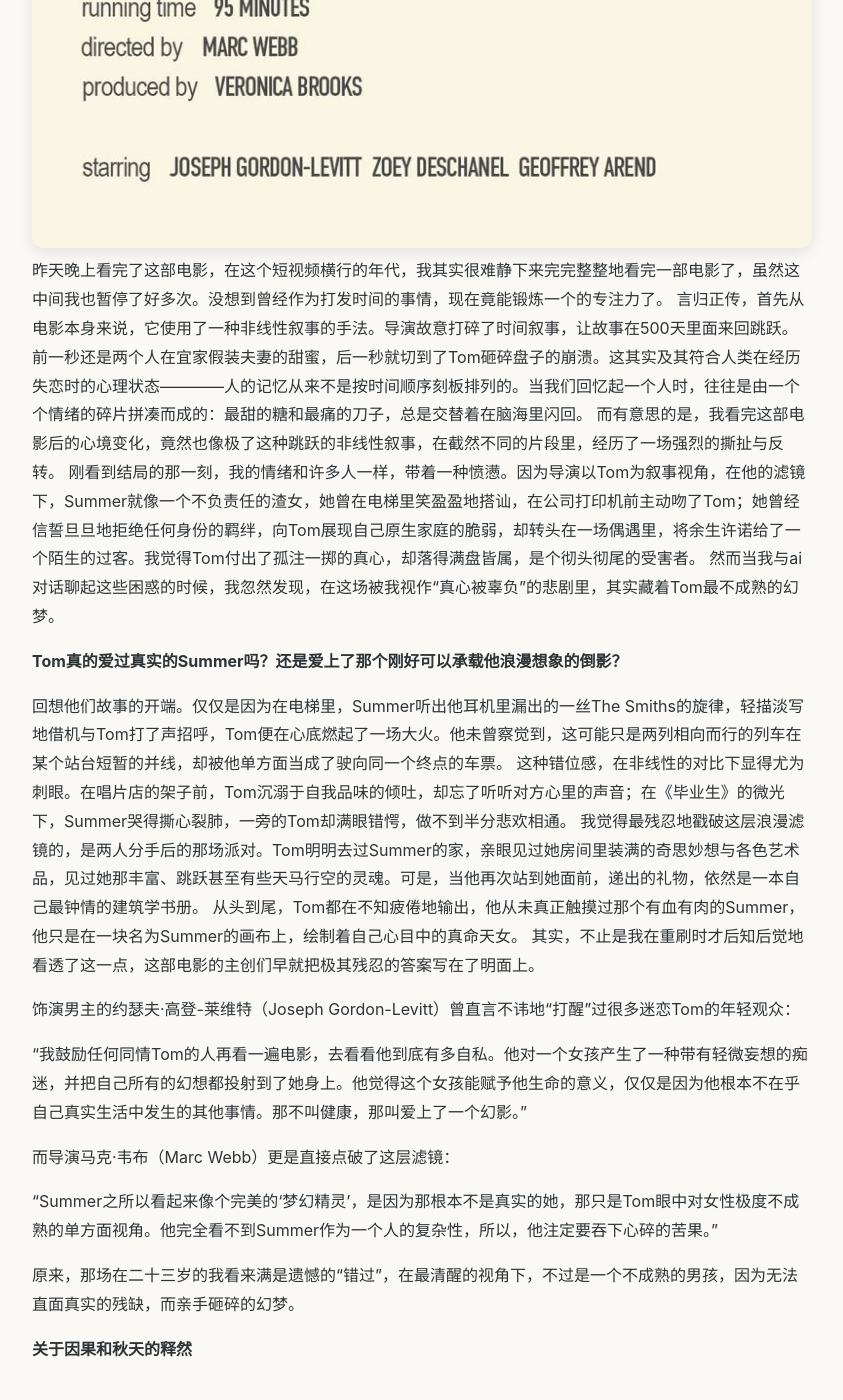
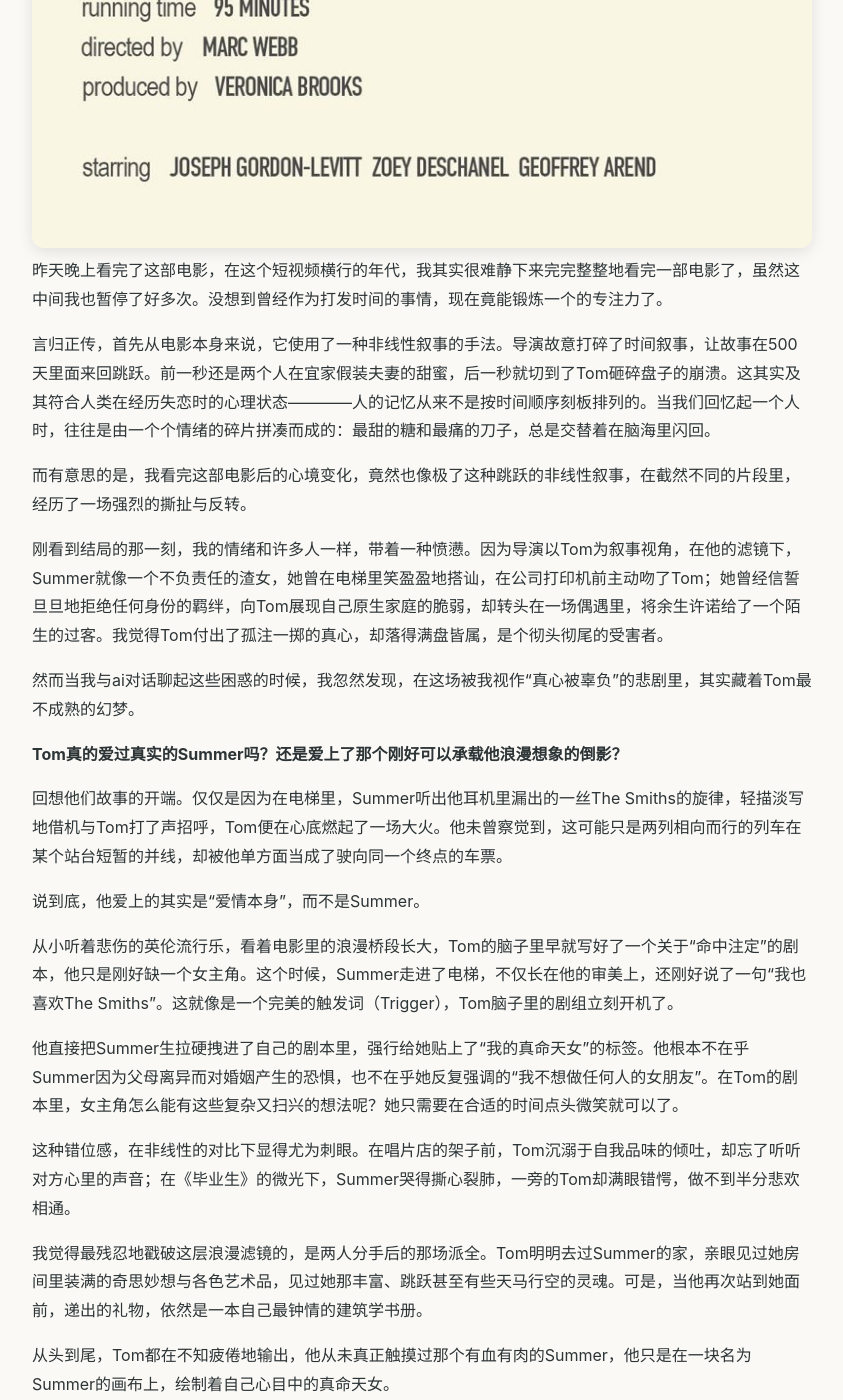
Before and after one commit to jayzzzzmp-commits/jayzzzzmp-commits.github.io, a Jekyll site: the page built from _posts/2026-03-31-影评一则.md, in a window 1280 px wide and 1400 px high, scrolled down 1112 px. Shown: the whole window, without its empty margins (218-1061 px from the left). Built offline with Jekyll 4.4.1, drawn with Linux system fonts in a browser that asks for light colours; some of the changed text lies outside the part shown.

Commit message:
Update 2026-03-31-影评一则.md

```diff
--- a/_posts/2026-03-31-影评一则.md
+++ b/_posts/2026-03-31-影评一则.md
@@ -9,18 +9,38 @@
 ## 《和莎莫的500天》影评
 <img src="/assets/photos/500 days of summer.jpg" style="width: 100%; border-radius: 12px; box-shadow: 0 4px 15px rgba(0,0,0,0.1);" alt="500 days of summer">
 昨天晚上看完了这部电影，在这个短视频横行的年代，我其实很难静下来完完整整地看完一部电影了，虽然这中间我也暂停了好多次。没想到曾经作为打发时间的事情，现在竟能锻炼一个的专注力了。
+
 言归正传，首先从电影本身来说，它使用了一种非线性叙事的手法。导演故意打碎了时间叙事，让故事在500天里面来回跳跃。前一秒还是两个人在宜家假装夫妻的甜蜜，后一秒就切到了Tom砸碎盘子的崩溃。这其实及其符合人类在经历失恋时的心理状态————人的记忆从来不是按时间顺序刻板排列的。当我们回忆起一个人时，往往是由一个个情绪的碎片拼凑而成的：最甜的糖和最痛的刀子，总是交替着在脑海里闪回。
+
 而有意思的是，我看完这部电影后的心境变化，竟然也像极了这种跳跃的非线性叙事，在截然不同的片段里，经历了一场强烈的撕扯与反转。
+
 刚看到结局的那一刻，我的情绪和许多人一样，带着一种愤懑。因为导演以Tom为叙事视角，在他的滤镜下，Summer就像一个不负责任的渣女，她曾在电梯里笑盈盈地搭讪，在公司打印机前主动吻了Tom；她曾经信誓旦旦地拒绝任何身份的羁绊，向Tom展现自己原生家庭的脆弱，却转头在一场偶遇里，将余生许诺给了一个陌生的过客。我觉得Tom付出了孤注一掷的真心，却落得满盘皆属，是个彻头彻尾的受害者。
+
 然而当我与ai对话聊起这些困惑的时候，我忽然发现，在这场被我视作“真心被辜负”的悲剧里，其实藏着Tom最不成熟的幻梦。
 
 **Tom真的爱过真实的Summer吗？还是爱上了那个刚好可以承载他浪漫想象的倒影？**
 
 回想他们故事的开端。仅仅是因为在电梯里，Summer听出他耳机里漏出的一丝The Smiths的旋律，轻描淡写地借机与Tom打了声招呼，Tom便在心底燃起了一场大火。他未曾察觉到，这可能只是两列相向而行的列车在某个站台短暂的并线，却被他单方面当成了驶向同一个终点的车票。
+
+说到底，他爱上的其实是“爱情本身”，而不是Summer。
+
+从小听着悲伤的英伦流行乐，看着电影里的浪漫桥段长大，Tom的脑子里早就写好了一个关于“命中注定”的剧本，他只是刚好缺一个女主角。这个时候，Summer走进了电梯，不仅长在他的审美上，还刚好说了一句“我也喜欢The Smiths”。这就像是一个完美的触发词（Trigger），Tom脑子里的剧组立刻开机了。
+
+他直接把Summer生拉硬拽进了自己的剧本里，强行给她贴上了“我的真命天女”的标签。他根本不在乎Summer因为父母离异而对婚姻产生的恐惧，也不在乎她反复强调的“我不想做任何人的女朋友”。在Tom的剧本里，女主角怎么能有这些复杂又扫兴的想法呢？她只需要在合适的时间点头微笑就可以了。
+
 这种错位感，在非线性的对比下显得尤为刺眼。在唱片店的架子前，Tom沉溺于自我品味的倾吐，却忘了听听对方心里的声音；在《毕业生》的微光下，Summer哭得撕心裂肺，一旁的Tom却满眼错愕，做不到半分悲欢相通。
-我觉得最残忍地戳破这层浪漫滤镜的，是两人分手后的那场派对。Tom明明去过Summer的家，亲眼见过她房间里装满的奇思妙想与各色艺术品，见过她那丰富、跳跃甚至有些天马行空的灵魂。可是，当他再次站到她面前，递出的礼物，依然是一本自己最钟情的建筑学书册。
+
+我觉得最残忍地戳破这层浪漫滤镜的，是两人分手后的那场派全。Tom明明去过Summer的家，亲眼见过她房间里装满的奇思妙想与各色艺术品，见过她那丰富、跳跃甚至有些天马行空的灵魂。可是，当他再次站到她面前，递出的礼物，依然是一本自己最钟情的建筑学书册。
+
 从头到尾，Tom都在不知疲倦地输出，他从未真正触摸过那个有血有肉的Summer，他只是在一块名为Summer的画布上，绘制着自己心目中的真命天女。
-其实，不止是我在重刷时才后知后觉地看透了这一点，这部电影的主创们早就把极其残忍的答案写在了明面上。
+
+他为什么就是看不到真实的Summer？因为真正去理解一个人的复杂性，是需要付出巨大情绪成本的。
+
+在二十三岁上下这个年纪，很多男生的爱往往带着一种“偷懒的傲慢”。去探究一个女孩为什么会在看完《毕业生》后突然痛哭，去理解她那些不合时宜的沉默，去接纳她随时可能改变的想法……这太难了，太耗费心神了。
+
+相比之下，“自我感动”要容易得多。沉浸在自己的音乐品味里，送一本自己喜欢的建筑书，为她大打出手来彰显男子气概，这些行为看似深情，其实都只在满足自己的情绪价值。Tom用这种看似猛烈的输出，掩盖了自己在亲密关系中“拒绝真正去理解对方”的懒惰。
+
+其实，不止是我才后知后觉地看透了这一点，这部电影的主创们早就把极其残忍的答案写在了明面上。
 
 饰演男主的约瑟夫·高登-莱维特（Joseph Gordon-Levitt）曾直言不讳地“打醒”过很多迷恋Tom的年轻观众：
 
@@ -30,6 +50,34 @@
 
 “Summer之所以看起来像个完美的‘梦幻精灵’，是因为那根本不是真实的她，那只是Tom眼中对女性极度不成熟的单方面视角。他完全看不到Summer作为一个人的复杂性，所以，他注定要吞下心碎的苦果。”
 
-原来，那场在二十三岁的我看来满是遗憾的“错过”，在最清醒的视角下，不过是一个不成熟的男孩，因为无法直面真实的残缺，而亲手砸碎的幻梦。
+也就是在这一刻，当我看着主创们的剖白，再转头看向那个昨晚还在为Tom打抱不平的自己时，这部电影才在与观众——或者说，就是在与“我”的隔空对望中，完成了真正的升华。
 
-**关于因果和秋天的释然**
+原来，导演故意用Tom的主观视角设下了一个巨大的陷阱。他引诱着每一个在感情里自我感动过的年轻人走进去，让我们同情他、代入他，然后再用残酷的细节狠狠敲碎这层滤镜，逼着我们承认：那个把幻想强加于人、在自己的剧本里感动到流泪的Tom，其实可能就是我。
+
+这场在二十三岁的我看来满是遗憾的“错过”，在最清醒的视角下，不过是一个不成熟的灵魂，因为无法直面真实的残缺，而亲手砸碎的幻梦。
+
+**重置的第一天**
+
+在电影的末尾，Tom去面试，在等待室里遇见了一个叫 Autumn（秋天）的女孩。
+
+有些人这代表着Tom获得了救赎，夏天过去了，秋天总会降临。但我昨晚看着屏幕上重新跳出的那个“第1天”的字幕，却不禁发出疑问：
+
+Tom真的吸取教训了吗？
+
+当他听到女孩说自己叫“秋天”时，他那个意味深长的眼神，分明是在说：“看啊，夏天走了秋天来，多么完美的命中注定。” 那个刚刚在心里发誓“一切只是巧合，没有宿命”的Tom，在听到这个带着诗意名字的瞬间，会不会又开始脑补了？
+
+他会不会在接下来的500天里，再次把 Autumn 强行拉进自己写好的剧本里？他会不会又在潜意识里，把这种名字的衔接当成命运的暗示？
+
+非常有可能。
+
+这听起来很悲观，但这恰恰是二十三岁的我们，乃至所有人类最真实的成长轨迹。我们总以为经历过一次刻骨铭心的痛，就能瞬间顿悟，从此变成一个成熟、理智、懂得“看见”他人的完美爱人。
+
+可现实是，人的成长从来不是直线的，而是螺旋式、甚至经常打回原形的。 我们极容易好了伤疤忘了疼，很容易在遇到下一个带着“宿命感”的巧合时，再次滑入自我感动的陷阱。
+
+但这也是生命另一种意义上的“残缺之美”。
+
+Tom可能依然是一个容易陷入幻梦的浪漫主义者，但他毕竟辞掉了沉闷的贺卡工作，重新拿起了建筑图纸；他毕竟学会了主动转头，去争取那个喝咖啡的机会，而不是被动地等待别人来搭讪。
+
+面对那些我们种下了因、却终究无法采撷的果实，面对那些我们发誓要改、却依然会在下一段关系里隐隐作痛的劣根性，最好的体面，或许就是接纳这种人性的残缺。
+
+夏天结的果，掉在了别人的秋天里。而我们能做的，不过是带着上一季残留的痛楚与清醒，在下一次重置的“第1天”里，尽量提醒自己：这一局，试着少发一点自己的光，多看看她真实的轮廓。
```
